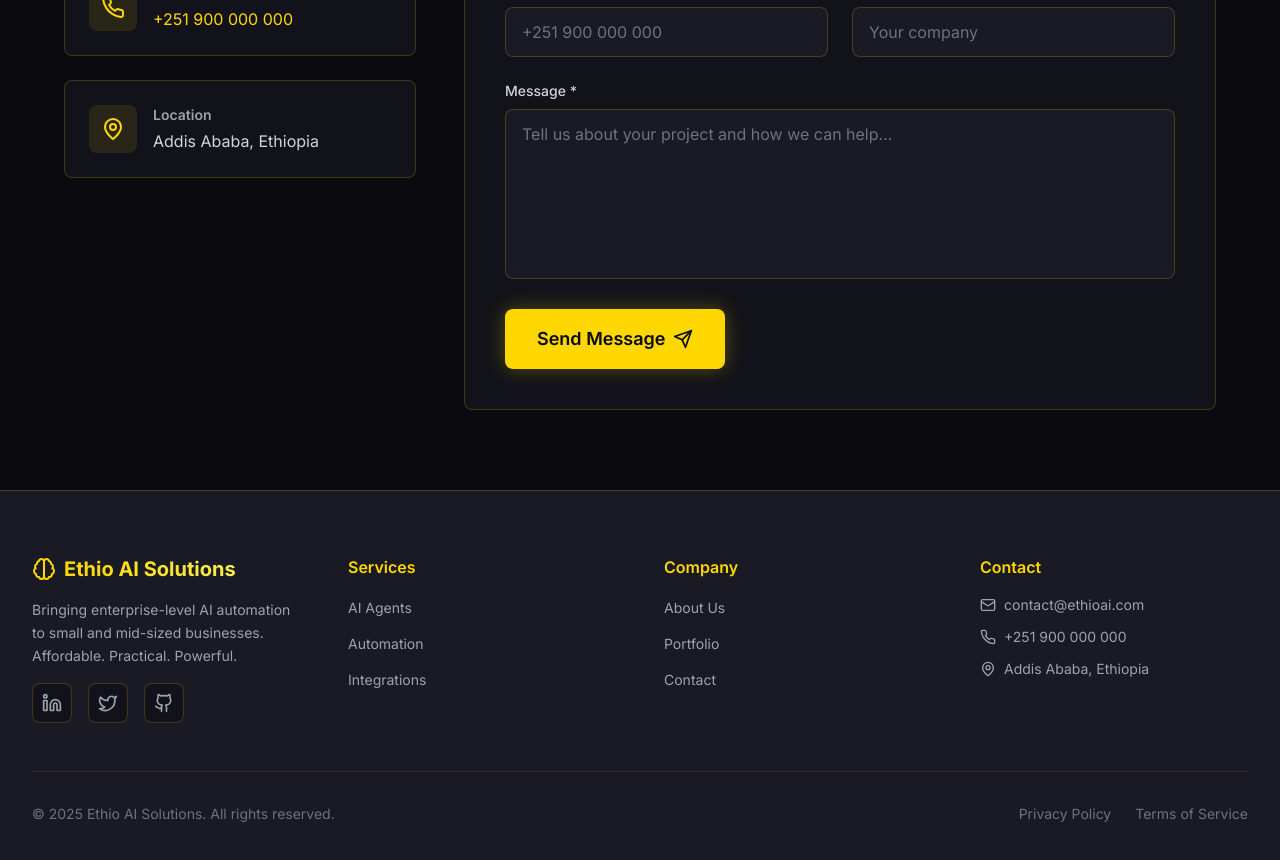
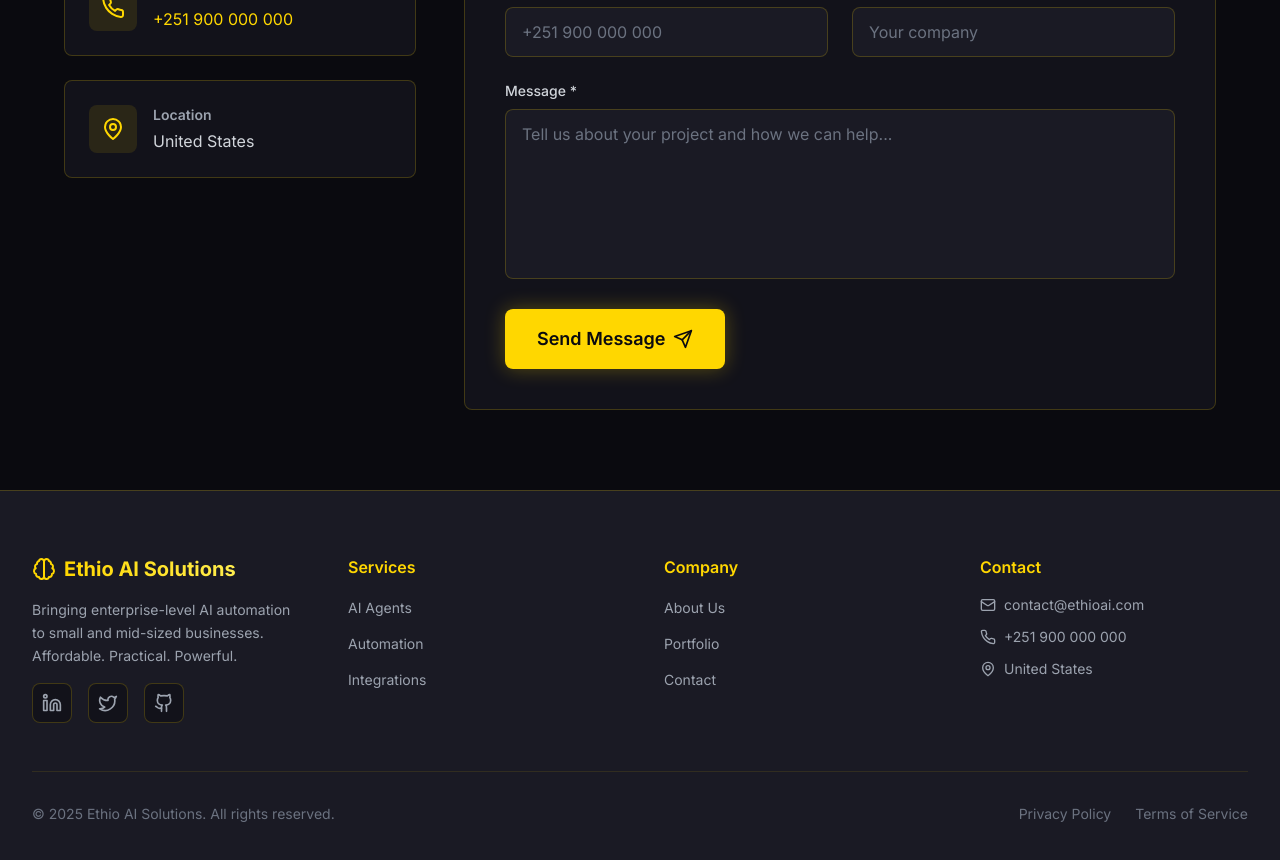
Before and after one commit to jaklilu/Ethio_AI_Solutions, a Next.js app: page /contact in a window 1280 px wide. Shown: the part 640-1500 px from the top of the page. Built offline with nearby package versions, Linux system fonts and the light colour scheme.

Commit message:
remove Ethiopia references, update to US location

```diff
--- a/app/about/page.tsx
+++ b/app/about/page.tsx
@@ -40,7 +40,7 @@ export default function AboutPage() {
             transition={{ duration: 0.6 }}
             className="text-3xl sm:text-4xl md:text-5xl lg:text-6xl font-bold mb-4 sm:mb-6 bg-gradient-to-r from-gold-primary to-neon-cyan bg-clip-text text-transparent"
           >
-            About Ethio AI Solutions
+            About Us
           </motion.h1>
           <motion.p
             initial={{ opacity: 0, y: 20 }}
--- a/app/contact/page.tsx
+++ b/app/contact/page.tsx
@@ -141,7 +141,7 @@ export default function ContactPage() {
                     <div>
                       <h3 className="text-sm font-semibold text-gray-400 mb-1">Location</h3>
                       <p className="text-sm sm:text-base text-gray-300">
-                        Addis Ababa, Ethiopia
+                        United States
                       </p>
                     </div>
                   </div>
--- a/app/layout.tsx
+++ b/app/layout.tsx
@@ -13,7 +13,7 @@ const inter = Inter({
 export const metadata: Metadata = {
   title: 'Ethio AI Solutions | AI Automation for Small Business',
   description: 'Bringing enterprise-level AI automation to small and mid-sized businesses. Affordable, practical AI solutions. We build AI agents, create automation workflows, and help businesses use AI the same way big companies do.',
-  keywords: 'AI automation, AI agents, business automation, AI solutions, Ethiopia, small business AI',
+  keywords: 'AI automation, AI agents, business automation, AI solutions, small business AI',
   viewport: 'width=device-width, initial-scale=1, maximum-scale=5',
   openGraph: {
     title: 'Ethio AI Solutions | AI Automation for Small Business',
--- a/components/sections/Hero.tsx
+++ b/components/sections/Hero.tsx
@@ -86,7 +86,7 @@ export default function Hero() {
           transition={{ duration: 1, delay: 0.6 }}
           className="mt-8 md:mt-12 text-xs sm:text-sm text-gray-400 px-4"
         >
-          Trusted by businesses across Ethiopia and beyond
+          Trusted by businesses across the US and beyond
         </motion.p>
       </motion.div>
     </section>
--- a/components/ui/Footer.tsx
+++ b/components/ui/Footer.tsx
@@ -116,7 +116,7 @@ export default function Footer() {
               <li>
                 <div className="flex items-start gap-2 text-sm text-gray-400">
                   <MapPin className="w-4 h-4 mt-0.5 flex-shrink-0" />
-                  <span>Addis Ababa, Ethiopia</span>
+                      <span>United States</span>
                 </div>
               </li>
             </ul>
```
Also changed, not shown: 1 other file (tests, documents, lock files or other folders).
